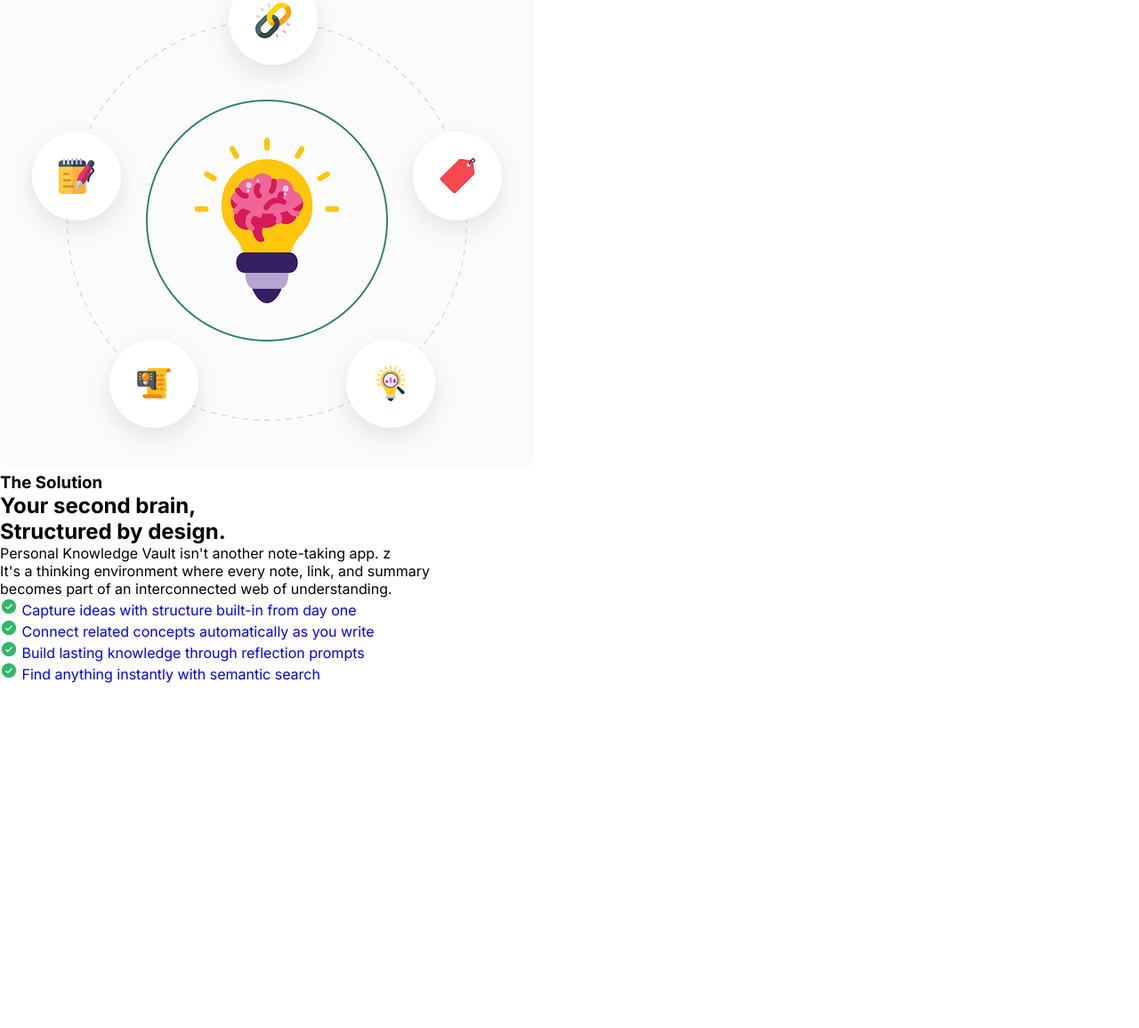
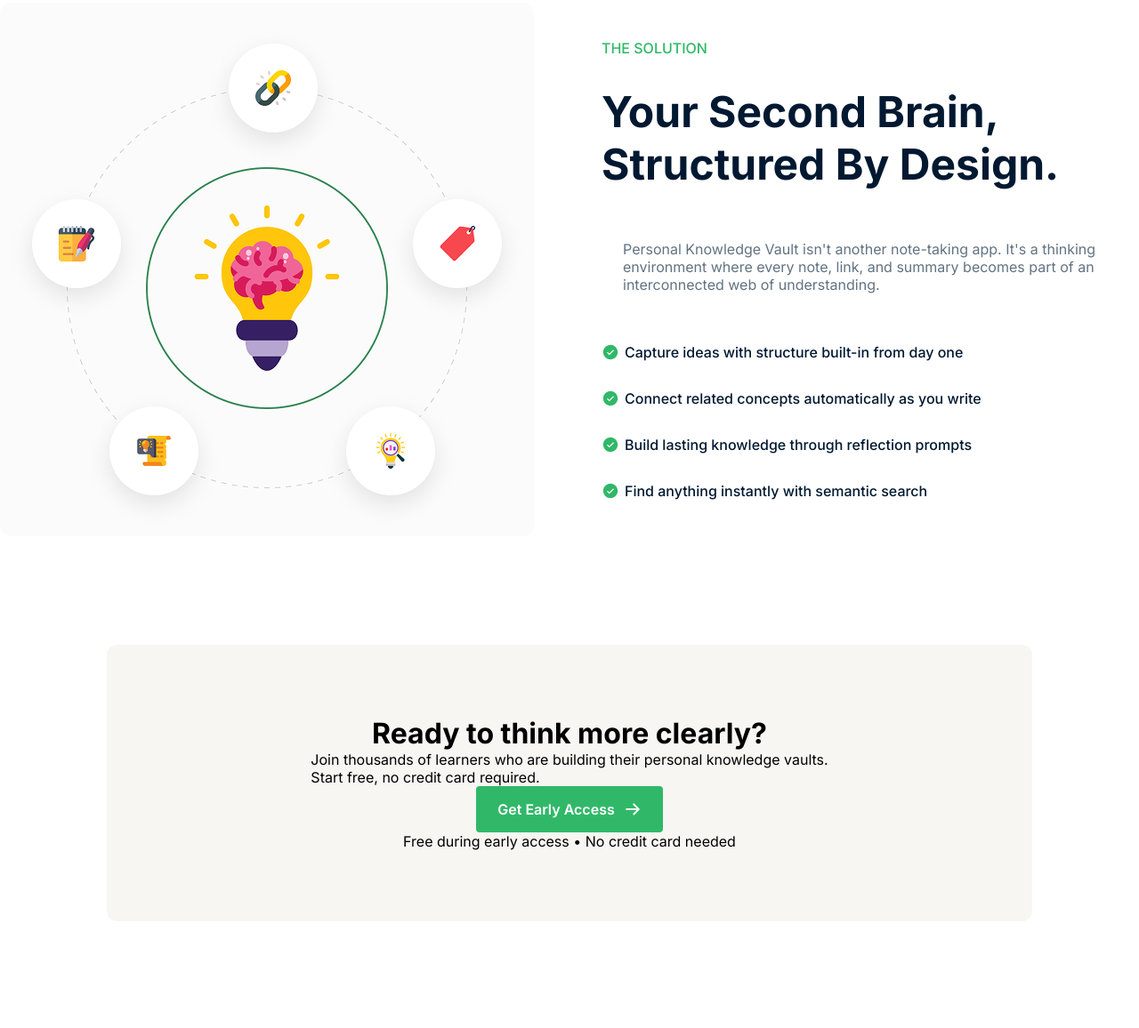
Before and after one commit to Noushin-Binte-Islam-Ananna/Knowledge-Vault, a plain HTML site: page index.html in a window 1280 px wide. Shown: the part 1370-2526 px from the top of the page at 89% size. Before the commit the page ends 2138 px from the top, so only its background shows below. Drawn offline with Linux system fonts and the light colour scheme.

Commit message:
knowledge & early access

```diff
--- a/index.html
+++ b/index.html
@@ -103,16 +103,22 @@
             </div>
         </section>
 
-        <section class="knowledge-section">
+        <section class="knowledge-section container">
+
+            <div class="knowledge-card">
                 <img src="./assets/knowledge.png" alt="knowledge">
+
                 <div class="knowledge-right">
                     <h3>The Solution</h3>
                     <h1>Your second brain,
-                <br>Structured by design.</h1>
-                <p>Personal Knowledge Vault isn't another note-taking app. z
-                    <br>It's a thinking environment where every note, link, and summary
-                    <br>becomes part of an interconnected web of understanding.
+                        <br>Structured by design.
+                    </h1>
+                    <p>Personal Knowledge Vault isn't another note-taking app.
+                        It's a thinking environment where every note, link,
+                        and summary becomes part of an interconnected
+                        web of understanding.
                     </p>
+
                     <ul class="check-circles">
                         <li>
                             <a href="#">
@@ -140,7 +146,23 @@
                         </li>
                     </ul>
                 </div>
+            </div>
         </section>
+
+        <div class="early-access-banner container">
+            <div class="early-access-container">
+                <h1>Ready to think more clearly?</h1>
+                <p>Join thousands of learners who are building their personal knowledge vaults.
+                    <br>Start free, no credit card required.
+                </p>
+                <button class="btn2">
+                    Get Early Access
+                    <img src="./assets/ArrowRight.png" alt="arrow">
+                </button>
+                <p>Free during early access • No credit card needed</p>
+            </div>
+
+        </div>
     </main>
     <footer>
 
--- a/style.css
+++ b/style.css
@@ -238,6 +238,7 @@
     font-weight: 600;
     text-align: center;
     padding: 8px;
+    text-transform: capitalize;
 }
 
 .card p{
@@ -251,39 +252,73 @@
 
 /* knowledge-section */
 
-.knowledge-section{
-
+.knowledge-card{
+    display: flex;
+    gap: 60px;
+    align-items: center;
+    margin: 120px auto;
 }
 
 .knowledge-section img{
-
+    border-radius: 12px;
 }
 
 .knowledge-right{
-
+    text-align: left;
 }
 
 .knowledge-right h3{
-
+    color: #30B868;
+    font-style: Medium;
+    font-size: 16px;
+    font-weight: 500;
+    text-transform: uppercase;
+    padding: 16px;
 }
 
 .knowledge-right h1{
-
+    color:#001931;
+    font-style: Bold;
+    font-size: 48px;
+    font-weight: 700;
+    text-transform: capitalize;
+    padding:16px;
 }
 
 .knowledge-right p{
-
-}
-
-.check-circles{
-
+    color:#627382;
+    font-style: Regular;
+    font-size: 16px;
+    font-weight: 400;
+    padding: 40px;
 }
 
 .check-circles li{
-
+    list-style: none;
+    padding: 16px;
 }
 
 .check-circles li a{
     text-decoration: none;
+    color: rgba(0, 25, 49, 1);
+    font-style: Medium;
+    font-size: 16px;
+    font-weight: 500;
+    text-align: left;
+    display: flex;
+    gap: 6px;
+}
 
+/* Get Early Access */
+.early-access-banner{
+    padding: 2px 120px 120px 120px;;
 }
+
+.early-access-container{
+    padding: 80px 40px;
+    display: flex;
+    flex-direction: column;
+    align-items: center;
+    background-color: #F7F6F2;
+    border-radius: 12px;
+}
```
Lines whose indentation alone changed are shown as unchanged.
